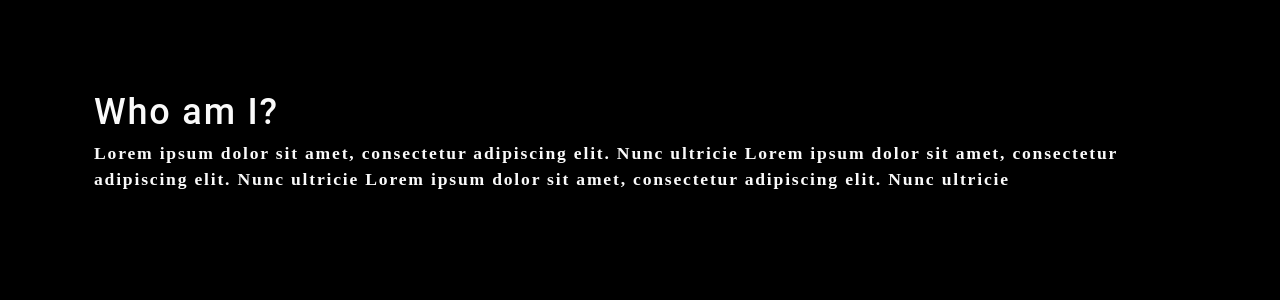
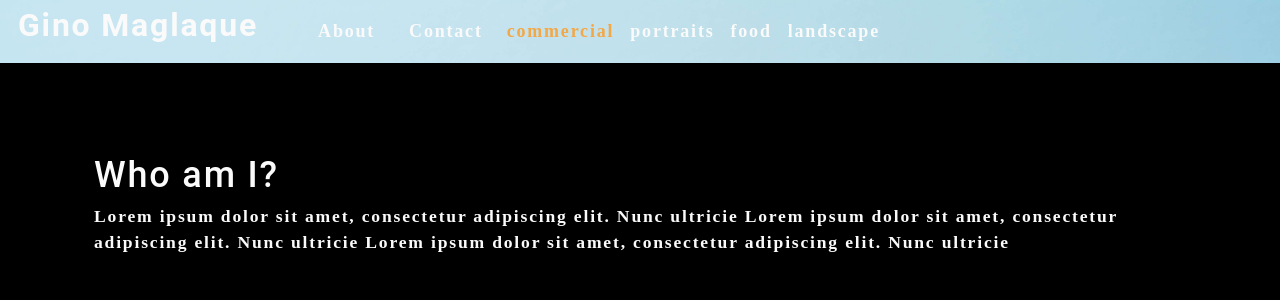
Before and after one commit to ginomaglaqueucla/react-portfolio-gm20, a React (Create React App) app in the folder react-portfolio/: page / in a window 1280 px wide. Shown: the top 300 px of the page. Built offline with nearby package versions, Linux system fonts and the light colour scheme.

Commit message:
Header and Navigation

```diff
--- a/react-portfolio/src/App.js
+++ b/react-portfolio/src/App.js
@@ -1,11 +1,32 @@
-import React from 'react';
+import React, { useState } from 'react';
 import logo from './logo.svg';
 import './App.css';
+import Header from './components/Header'
 import About from './components/About';
 
 function App() {
+  const [contactSelected, setContactSelected] = useState(false);
+  const [categories] = useState([
+    {
+      name: 'commercial',
+      description: 'Photos of grocery stores, food trucks, and other commercial projects',
+    },
+    { name: 'portraits', description: 'Portraits of people in my life' },
+    { name: 'food', description: 'Delicious delicacies' },
+    { name: 'landscape', description: 'Fields, farmhouses, waterfalls, and the beauty of nature' },
+  ]);
+
+  const [currentCategory, setCurrentCategory] = useState(categories[0]);
+
   return (
     <div>
+      <Header
+        categories={categories}
+        setCurrentCategory={setCurrentCategory}
+        currentCategory={currentCategory}
+        contactSelected={contactSelected}
+        setContactSelected={setContactSelected}
+      ></Header>
       <main>
         <About></About>
       </main>
--- a/react-portfolio/src/components/Header/index.js
+++ b/react-portfolio/src/components/Header/index.js
@@ -0,0 +1,30 @@
+import React from 'react';
+import Navigation from '../Navigation'
+
+function Header(props) {
+    const {
+        categories = [],
+        setCurrentCategory,
+        contactSelected,
+        currentCategory,
+        setContactSelected,
+    } = props;
+    return (
+      <header className="flex-row px-2">
+            <h2>
+                <a href="/">
+                    Gino Maglaque
+                </a>
+            </h2>
+            <Navigation
+                categories={categories}
+                setCurrentCategory={setCurrentCategory}
+                currentCategory={currentCategory}
+                contactSelected={contactSelected}
+                setContactSelected={setContactSelected}
+            ></Navigation>
+      </header>
+    );
+}
+
+export default Header;
--- /dev/null
+++ b/react-portfolio/src/components/Navigation/index.js
@@ -0,0 +1,43 @@
+import React from 'react';
+
+function Navigation(props) {
+    const {
+        categories = [],
+        setCurrentCategory,
+        contactSelected,
+        currentCategory,
+        setContactSelected,
+    } = props;
+
+    return (
+        <nav>
+            <ul className="flex-row">
+                <li className="mx-2">
+                    <a href="#about" onClick={() => setContactSelected(false)}>
+                        About
+                    </a>
+                </li>
+                <li className={`mx-2 ${contactSelected && 'navActive'}`}>
+                    <span onClick={() => setContactSelected(true)}>Contact</span>
+                </li>
+                {categories.map((category) => (
+                    <li
+                        className={`mx-1 ${
+                            currentCategory.name === category.name && !contactSelected && 'navActive'
+                        }`}
+                    key={category.name}
+                    >
+                        <span onClick={() => {setCurrentCategory(category);
+                                              setContactSelected(false);
+                                             }}
+                        >
+                            {category.name}
+                        </span>
+                    </li>
+                ))}
+            </ul>
+      </nav>
+    );
+}
+
+export default Navigation;
--- a/react-portfolio/src/index.css
+++ b/react-portfolio/src/index.css
@@ -93,6 +93,9 @@ a:hover {
 
 header {
   background: var(--dark);
+  /* padding: 25px; */
+  background: url('./assets/headerimg.jpg');
+  background-size: cover;
 }
 
 header a {
```
Also changed, not shown: react-portfolio/src/assets/headerimg.jpg (added), 1 other file (tests, documents, lock files or other folders).
